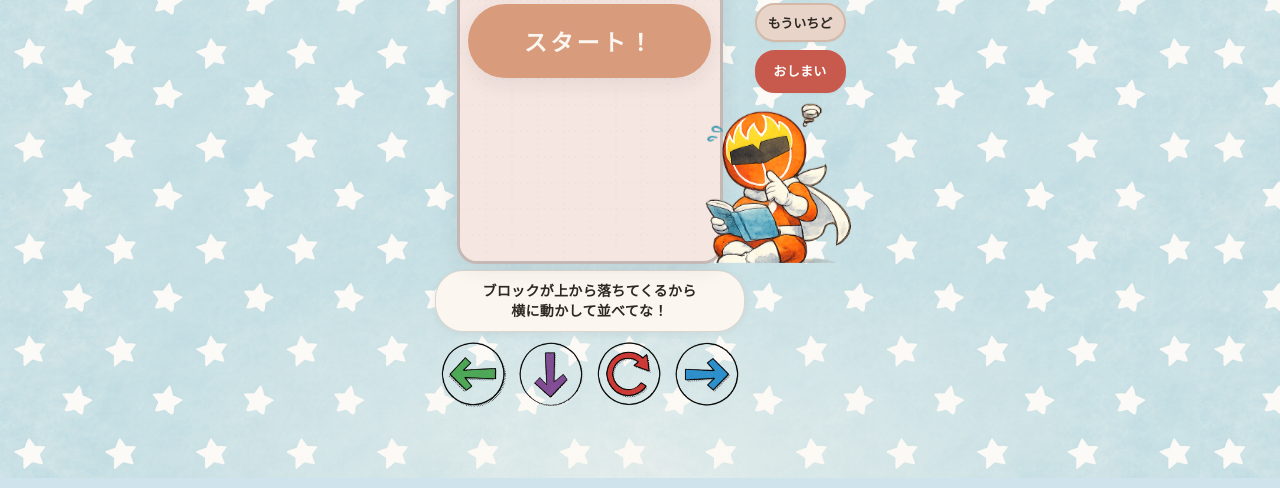
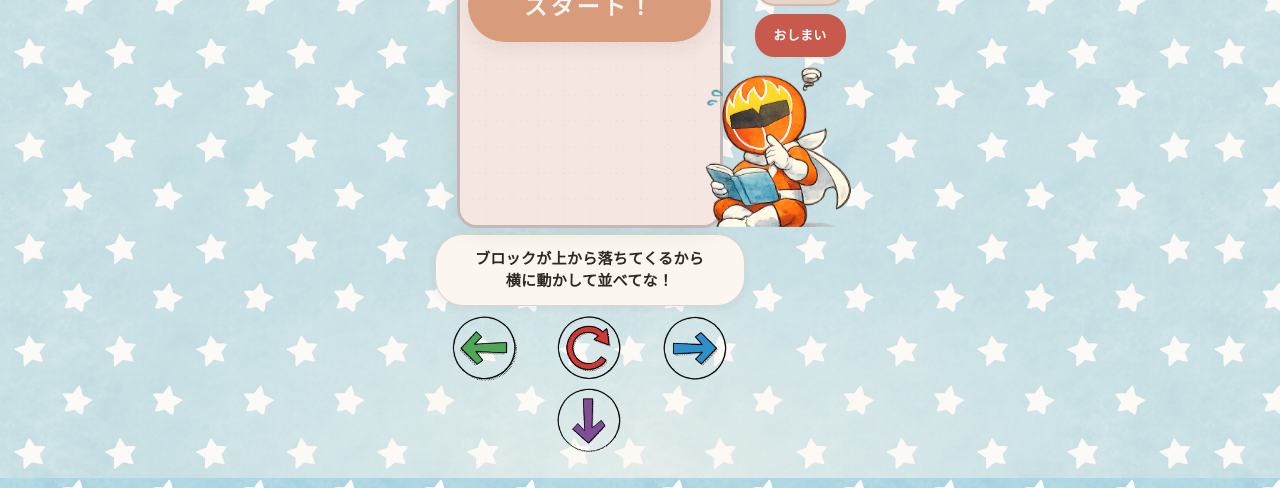
Before and after one commit to soupei59/red-asobo, a plain HTML site: page tetris.html in a window 1280 px wide. Shown: the part 322-810 px from the top of the page. Drawn offline with Linux system fonts and the light colour scheme; a web font is replaced by a local one.

Commit message:
テトリス: セリフ枠拡大＆操作ボタンを十字配置に変更
- セリフ枠: 62px→72px、フォント拡大、padding増
- bubble-long: 13-15pxに拡大
- 操作ボタン: ←◯→/↓ の十字grid配置に変更

Co-Authored-By: Claude Opus 4.6 <noreply@anthropic.com>

```diff
--- a/tetris.html
+++ b/tetris.html
@@ -91,8 +91,8 @@
 .tetris-comment { display:flex; align-items:center; justify-content:center; padding:6px 0 2px; width:100%; }
 .tetris-bubble {
   background:var(--linen-soft); border:1px solid var(--border-mid); border-radius:var(--r-lg);
-  padding:8px 10px; font-size:clamp(15px,4.5vw,20px); font-weight:700; color:var(--ink);
-  width:100%; height:62px; line-height:1.4;
+  padding:10px 12px; font-size:clamp(16px,5vw,22px); font-weight:700; color:var(--ink);
+  width:100%; height:72px; line-height:1.4;
   display:flex; align-items:center; justify-content:center;
   text-align:center; box-shadow:var(--shadow-sm); overflow:hidden;
   transition:font-size 0.2s; box-sizing:border-box;
@@ -101,11 +101,11 @@
 .tetris-bubble span { display:block; width:100%; }
 /* 開始前・ゲームオーバー時：小さめフォントで2行たっぷり */
 .tetris-bubble.bubble-long {
-  font-size:clamp(12px,3.5vw,14px); line-height:1.45;
+  font-size:clamp(13px,3.8vw,15px); line-height:1.45;
 }
 
-/* 操作ボタン */
-.tetris-controls { display:flex; justify-content:center; gap:10px; padding:6px 0 2px; width:100%; }
+/* 操作ボタン（十字配置） */
+.tetris-controls { display:grid; grid-template-columns:1fr 1fr 1fr; grid-template-rows:auto auto; justify-items:center; gap:4px 6px; padding:6px 0 2px; width:100%; }
 .ctrl-btn {
   display:flex; align-items:center; justify-content:center;
   width:clamp(48px,12vw,68px); height:clamp(48px,12vw,68px);
@@ -116,6 +116,10 @@
 }
 .ctrl-btn img { width:100%; height:100%; object-fit:contain; pointer-events:none; }
 .ctrl-btn:active { transform:scale(0.85); }
+#btn-left   { grid-column:1; grid-row:1; }
+#btn-rotate { grid-column:2; grid-row:1; }
+#btn-right  { grid-column:3; grid-row:1; }
+#btn-down   { grid-column:2; grid-row:2; }
 
 /* 右サイドバー */
 .tetris-sidebar { display:flex; flex-direction:column; align-items:center; gap:8px; flex-shrink:0; }
@@ -239,9 +243,9 @@
           </div>
           <div class="tetris-controls" id="controls">
             <button type="button" class="ctrl-btn" id="btn-left"><img src="images/tetoris-btn-left.png" alt="←"></button>
-            <button type="button" class="ctrl-btn" id="btn-down"><img src="images/tetoris-btn-down.png" alt="↓"></button>
             <button type="button" class="ctrl-btn" id="btn-rotate"><img src="images/tetoris-btn-rotation.png" alt="↻"></button>
             <button type="button" class="ctrl-btn" id="btn-right"><img src="images/tetoris-btn-right.png" alt="→"></button>
+            <button type="button" class="ctrl-btn" id="btn-down"><img src="images/tetoris-btn-down.png" alt="↓"></button>
           </div>
         </div>
         <div class="tetris-sidebar" id="sidebar">
```
